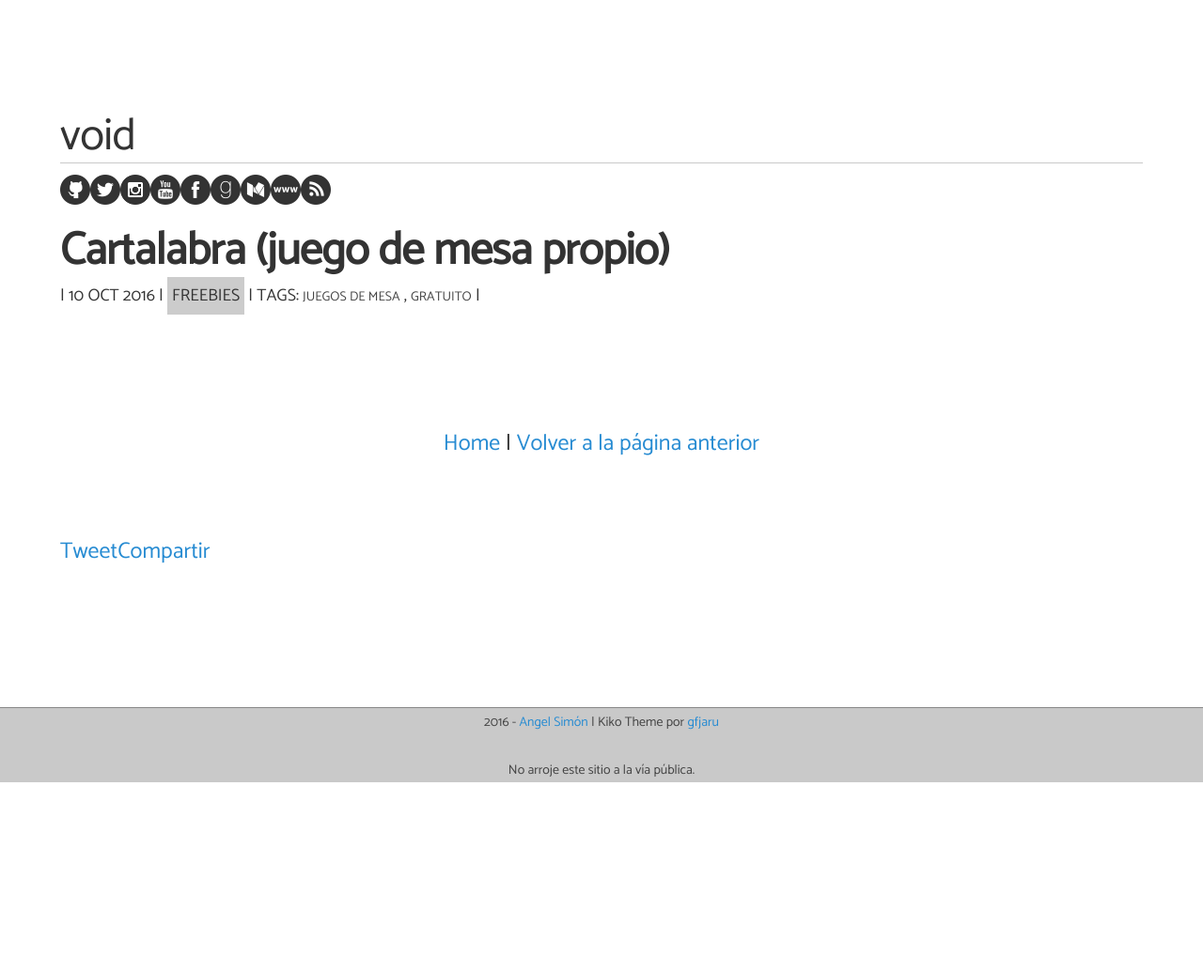
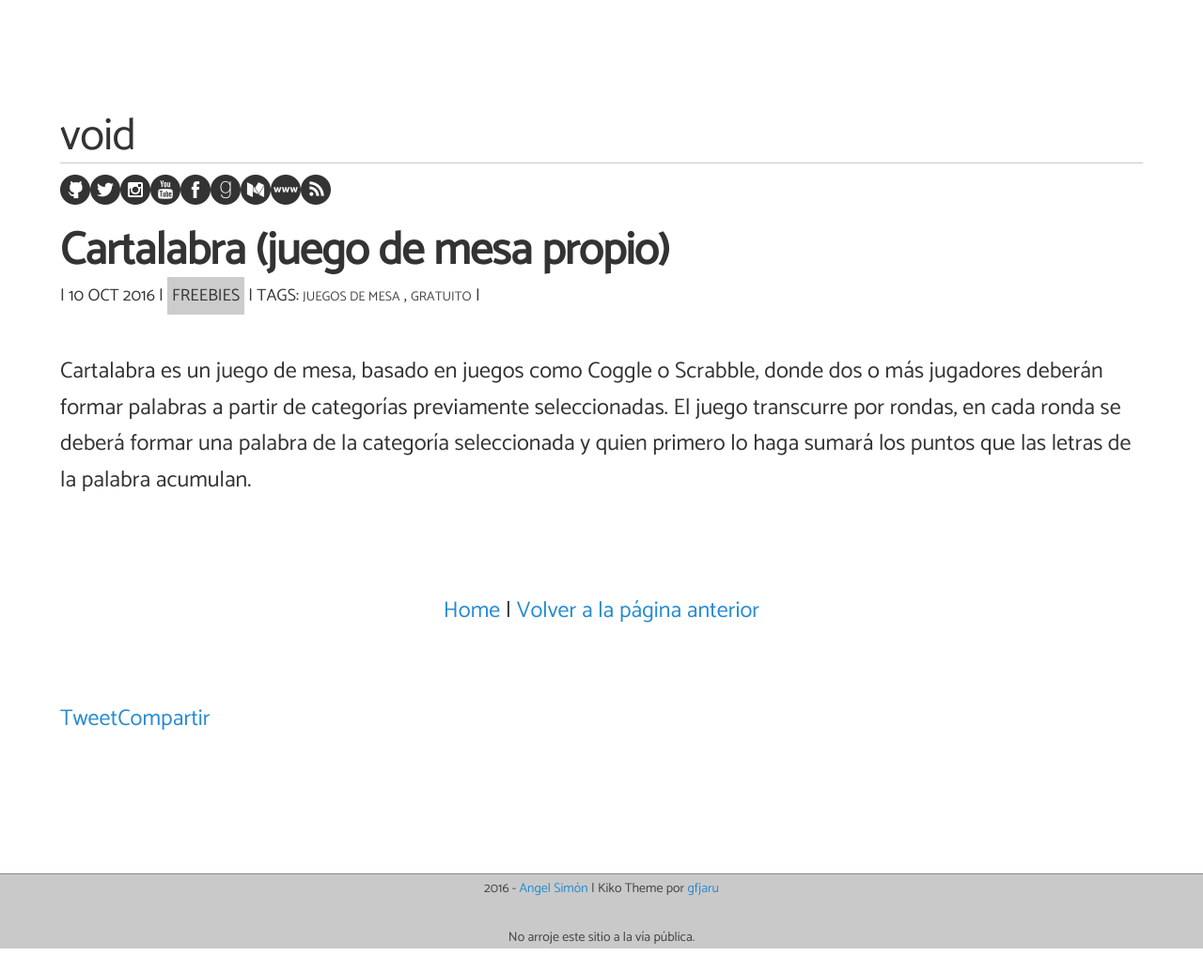
Before and after one commit to angelsimon/angelsimon.github.io, a Jekyll site: the page built from _posts/2016-10-10-cartalabra.md, in a window 1280 px wide. Shown: the whole page at 94% size. Built offline with Jekyll 4.4.1, drawn with Linux system fonts in a browser that asks for light colours; nearby versions of some CDN libraries; comment, search, counter and statistics services are not loaded; before the commit the page ends 900 px from its top, so only the background shows below that.

Commit message:
Update 2016-10-10-cartalabra.md

```diff
--- a/_posts/2016-10-10-cartalabra.md
+++ b/_posts/2016-10-10-cartalabra.md
@@ -7,3 +7,5 @@ description: Juego de mesa de cartas cuyo objetivo es armar palabras que pertene
 ogimage: cartalabra/ogimage.jpg
 visible: false
 ---
+Cartalabra es un juego de mesa, basado en juegos como Coggle o Scrabble, donde dos o más jugadores deberán formar palabras a partir de categorías previamente seleccionadas.
+El juego transcurre por rondas, en cada ronda se deberá formar una palabra de la categoría seleccionada y quien primero lo haga sumará los puntos que las letras de la palabra acumulan.
```
